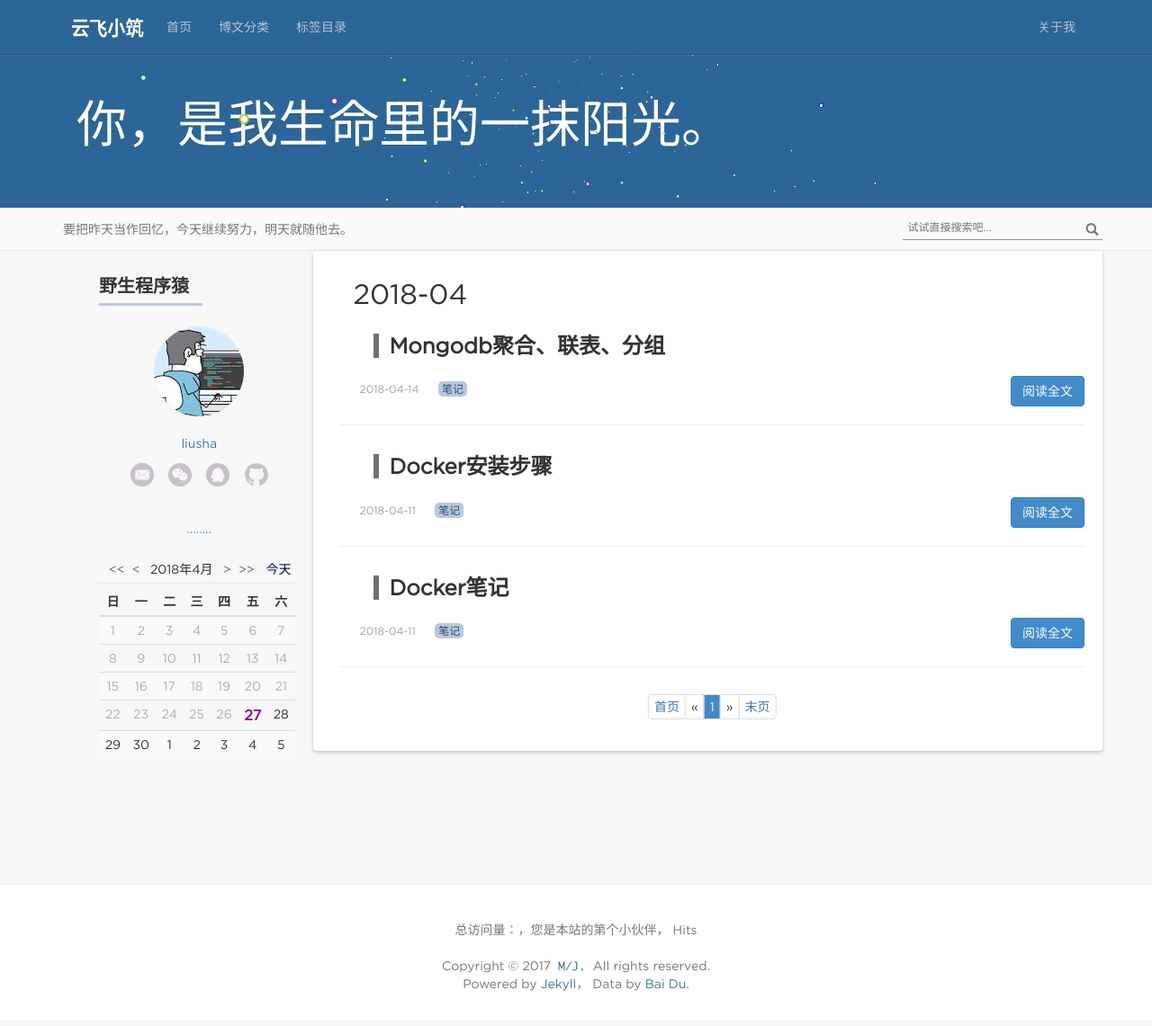
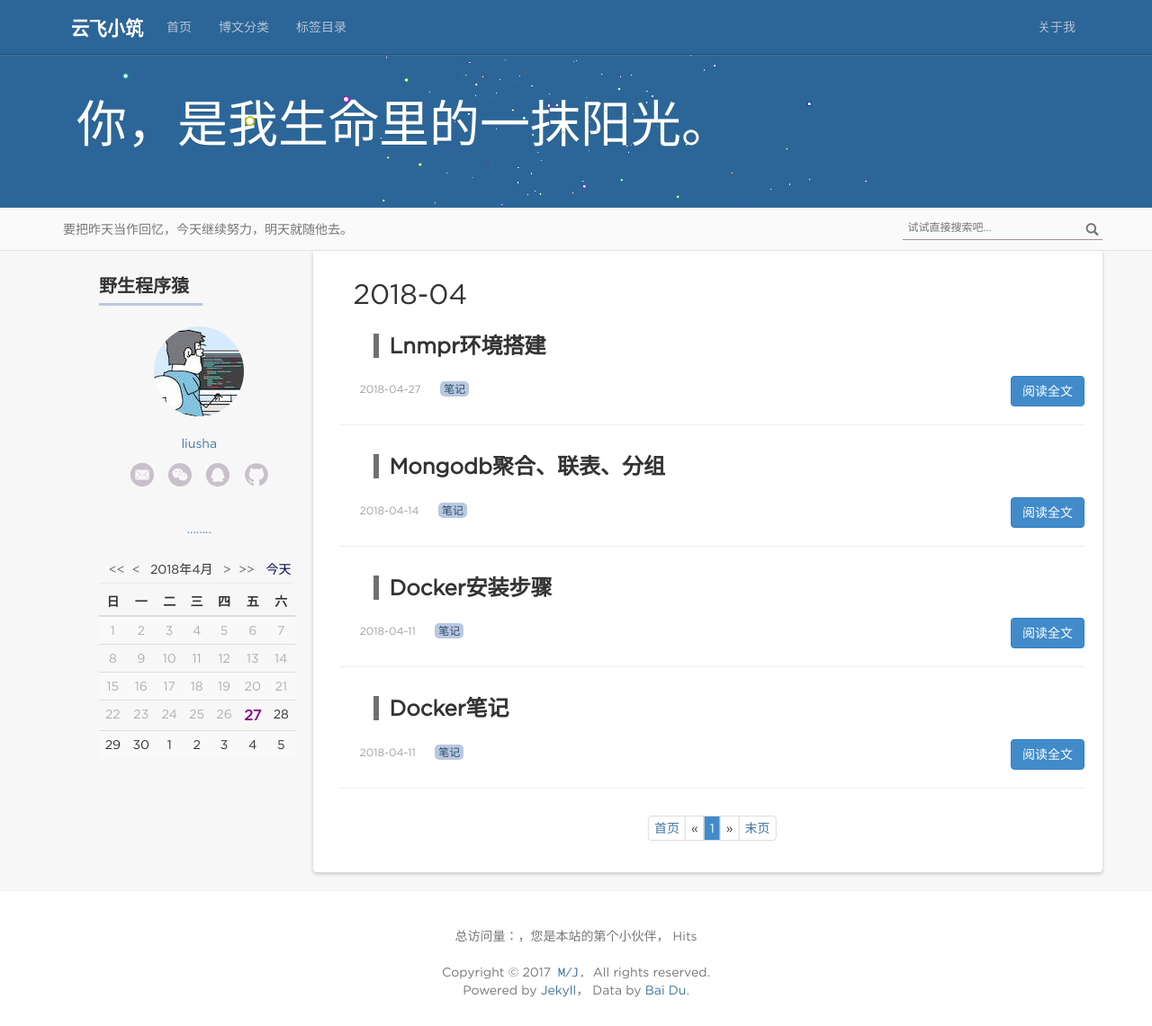
Before and after one commit to liusha529/liusha.github.com, a Jekyll site: the page built from index.html, in a window 1280 px wide and 1141 px high. Shown: the whole window at 90% size. Built offline with Jekyll 4.4.1, drawn with Linux system fonts in a browser that asks for light colours; nearby versions of some CDN libraries; the list of posts is cut into pages by our own code; comment, search, counter and statistics services are not loaded; part of the change alters nothing that is shown.

Commit message:
更新文章

```diff
--- /dev/null
+++ b/_posts/note/2018-04-27-lnmpr.md
@@ -0,0 +1,306 @@
+---
+layout: post
+title: "Lnmpr环境搭建"
+date: 2018-04-27 10:25:15 +0800
+categories: 我的笔记
+tag: 笔记
+---
+* content
+{:toc}
+
+<!-- more -->
+
+
+# centos nginx php mongodb redis环境搭建
+
+## centos 版本6.9（安装过程省略）
+
+## nginx安装
+
+    安装nginx
+    yum install -y nginx
+    设置nginx开机启动
+    chkconfig nginx on
+    启动nginx
+    service nginx start
+
+## php安装
+
+    检查当前安装的PHP包
+    yum list installed | grep php
+    如果有安装的PHP包，先删除他们, 如:
+    yum remove php.x86_64 php-cli.x86_64 php-common.x86_64
+
+    配置安装包源
+    # Centos 5.X
+    rpm -Uvh http://mirror.webtatic.com/yum/el5/latest.rpm
+    # CentOs 6.x
+    rpm -Uvh http://mirror.webtatic.com/yum/el6/latest.rpm
+    # CentOs 7.X
+    rpm -Uvh https://mirror.webtatic.com/yum/el7/epel-release.rpm
+    rpm -Uvh https://mirror.webtatic.com/yum/el7/webtatic-release.rpm
+
+    如果想删除上面安装的包，重新安装
+    rpm -qa | grep webstatic
+    rpm -e  [上面搜索到的包即可]
+
+    安装PHP FPM
+    yum -y install php56w-fpm
+    #设置php-fpm开机启动
+    chkconfig php-fpm on
+    #启动php-fpm
+    /etc/init.d/php-fpm start
+    注：如果想更换到php5.5或5.4版本, 直接把上面的56w换成55w或者54w就可以了
+
+## mysql安装
+
+    安装
+    yum install -y mysql mysql-server
+    #启动MySQL
+    /etc/init.d/mysqld start
+    #设为开机启动
+    chkconfig mysqld on
+    #拷贝配置文件（注意：如果/etc目录下面默认有一个my.cnf，直接覆盖即可）
+    cp /usr/share/mysql/my-medium.cnf /etc/my.cnf
+
+    为root账户设置密码
+    mysql_secure_installation
+    # 回车，根据提示输入Y，输入2次密码，回车，根据提示一路输入Y，最后出现：Thanks for using MySQL!
+    #  MySql密码设置完成，重新启动 MySQL：
+    #重启
+    /etc/init.d/mysqld restart
+    #停止
+    /etc/init.d/mysqld stop
+    #启动
+    /etc/init.d/mysqld start
+
+## mongodb安装
+
+    第一步 查看是否存在Mongodb配置yum源
+    切换到yum目录 cd /etc/yum.repos.d/
+    查看文件 ls
+    第二部 不存在添加yum 源
+    创建文件 touch mongodb-3.4.repo
+    编辑该文件 vi mongodb-3.4.repo
+    内容 ：
+    cat /etc/yum.repos.d/mongodb-3.4.repos
+
+    [mongodb-org-3.4]
+    name=MongoDB Repository
+    baseurl=https://repo.mongodb.org/yum/redhat/$releasever/mongodb-org/3.4/x86_64/
+    gpgcheck=1
+    enabled=1
+    gpgkey=https://www.mongodb.org/static/pgp/server-3.2.asc
+
+    这里可以修改 gpgcheck=0, 省去gpg验证
+
+    安装之前先更新所有包 ：yum update （可选操作）
+    然后安装： yum  install -y mongodb-org
+
+    查看mongo安装位置 whereis mongod
+    查看修改配置文件 ： vi /etc/mongod.conf
+
+    启动mongod ：systemctl start mongod.service
+    停止mongod ：systemctl stop mongod,service
+
+    外网访问需要关闭防火墙：
+    CentOS 7.0默认使用的是firewall作为防火墙，这里改为iptables防火墙。
+    关闭firewall：
+    systemctl stop firewalld.service #停止firewall
+    systemctl disable firewalld.service #禁止firewall开机启动
+
+
+    使用mongodb ： mongo 192.168.60.102:27017
+    >use admin
+    >show dbs
+    >show collections
+
+
+    重启Mongodb后，登录admin账号，创建一个超级权限用户
+    读写权限：                read/readWrite 读写库的权限
+
+    数据库管理角色：    dbAdmin  某数据库管理权限
+
+    userAdmin  某数据库用户的管理权限，包括创建用户，授权的管理
+
+    dbOwner     某数据库的所有者，拥有该库的所有权限，包括readWrite，dbAdmin和userAdmin权限
+
+    集群权限   ：
+
+    备份和恢复角色：    bakcup  restore
+
+    所有数据库角色：    readAnyDatabase
+
+    readWriteAnyDatabase
+
+    dbAdminAnyDatabase
+
+    userAdminAnyDatabase
+
+    超级用户角色：        root
+
+    use admin
+    db.createUser({user:'root',pwd:'root',roles:[{ "role" : "root", "db" : "admin" }]});
+
+
+    配置
+    fork=true ## 允许程序在后台运行
+    #auth=true ## 开始认证
+    logpath=/data/db/mongodb/logs/mongodb.log logappend=true # 写日志的模式：设置为true为追加。默认是覆盖 dbpath=/data/db/mongodb/data/ ## 数据存放目录
+    pidfilepath=/data/db/mongodb/logs/mongodb.pid # 进程ID，没有指定则启动时候就没有PID文件。默认缺省。
+    port=27017
+    #bind_ip=192.168.2.73 # 绑定地址。默认127.0.0.1，只能通过本地连接 # 设置为true，修改数据目录存储模式，每个数据库的文件存储在DBPATH指定目录的不同的文件夹中。 # 使用此选项，可以配置的MongoDB将数据存储在不同的磁盘设备上，以提高写入吞吐量或磁盘容量。默认为false。 # 建议一开始就配置次选项
+    directoryperdb=true # 禁止日志 # 对应 journal 启用操作日志，以确保写入持久性和数据的一致性，会在dbpath目录下创建journal目录
+    nojournal = true ##
+    max connections # 最大连接数。默认值：取决于系统（即的ulimit和文件描述符）限制。# MongoDB中不会限制其自身的连接。当设置大于系统的限制，则无效，以系统限制为准。 # 设置该值的高于连接池和总连接数的大小，以防止尖峰时候的连接。 # 注意：不能设置该值大于20000。 maxConns=1024
+
+    安装扩展
+    wget http://pecl.php.net/get/mongo-1.6.16.tgz
+
+    tar zxvf mongo-1.6.16.tgz
+
+    cd mongo-1.6.16
+
+    /usr/local/php56/bin/phpize
+
+    /configure --with-php-config=/usr/local/php56/bin/php-config
+    make && make install
+
+    修改php.ini
+    extension= mongo.so(编译的redis.so路径)
+
+
+## redis安装
+
+    安装依赖
+    yum install gcc gcc-c++
+
+    wget http://download.redis.io/releases/redis-3.2.1.tar.gz
+
+    tar zxvf redis-3.2.1.tar.gz
+    cd redis-3.2.1
+    make
+
+    mkdir /usr/local/redis
+    mkdir /usr/local/redis/bin
+    mkdir /usr/local/redis/etc
+
+    cp src/redis-server src/redis-cli src/redis-benchmark src/redis-check-aof src/redis-sentinel /usr/local/redis/bin/
+    cp redis.conf /usr/local/redis/etc/
+
+    开启redis服务
+    bin/redis-server etc/redis.conf
+
+    关闭redis
+    kill `cat /var/run/redis_6379.pid`
+
+
+    yum install autoconf
+
+    安装扩展
+    wget https://github.com/phpredis/phpredis/archive/3.1.2.tar.gz
+
+    tar zxvf 3.1.2.tar.gz
+
+    cd 3.1.2
+
+    /usr/local/php56/bin/phpize
+
+    /configure --with-php-config=/usr/local/php56/bin/php-config
+    make && make install
+    修改php.ini
+
+    extension= redis.so(编译的redis.so路径)
+
+
+## 配置nginx
+
+    rm -rf /etc/nginx/conf.d/*
+    vi /etc/nginx/conf.d/default.conf
+    添加如下内容 :
+
+    server{
+        listen      80;
+        server_name _;
+        index index.php index.html index.htm;
+        root  /var/www;
+
+        location ~ .*\.(php|php5)?$
+        {
+                #fastcgi_pass  unix:/tmp/php-cgi.sock;
+                fastcgi_pass  127.0.0.1:9000;
+                fastcgi_index index.php;
+                include fastcgi.conf;
+        }
+
+        location / {
+            try_files $uri $uri/ /index.php?$query_string;
+        }
+    }
+    说明: /var/www 为web根目录, location / ... 为url的rewrite,隐藏 index.php
+
+## 配置php-fpm
+
+    vi /etc/php-fpm.d/www.conf
+    将用户和用户组设置为nginx, 如:
+
+    #修改用户为nginx
+    user = nginx
+    #修改组为nginx
+    group = nginx
+
+## 测试
+
+    cd /var/www
+    vi index.php
+    添加以下代码
+
+    <?php
+        phpinfo();
+    ?>
+    :wq! 保存退出
+
+    #设置权限
+    chown nginx.nginx /var/www -R
+    #重启nginx
+    service nginx restart
+    #重启php-fpm
+    service php-fpm restart
+
+
+
+## mongo 配置文件
+
+    mongod.conf
+
+       # for documentation of all options, see:
+       #   http://docs.mongodb.org/manual/reference/configuration-options/
+
+       # where to write logging data.
+       systemLog:
+         destination: file
+         logAppend: true
+        path: /var/log/mongodb/mongod.log
+      # Where and how to store data.
+      storage:
+        dbPath: /home/mongodb/db
+        journal:
+          enabled: true
+      #  engine:
+      #  mmapv1:
+      #  wiredTiger:
+
+      # how the process runs
+      # processManagement:
+      #fork: true  # fork and run in background
+      #  pidFilePath: /var/run/mongodb/mongod.pid  # location of pidfile
+
+      # network interfaces
+      net:
+        port: 27017
+      # bindIp: 127.0.0.1 # Listen to local interface only, comment to listen on all interfaces.
+      # http : RESTInterfaceEnabled: true
+      # auth:true
+     /*开启认证*/
+     security:
+       authorization: enabled
```
Also changed, not shown: _posts/note/2018-04-11-docker-note.md (+1 -0 lines).
